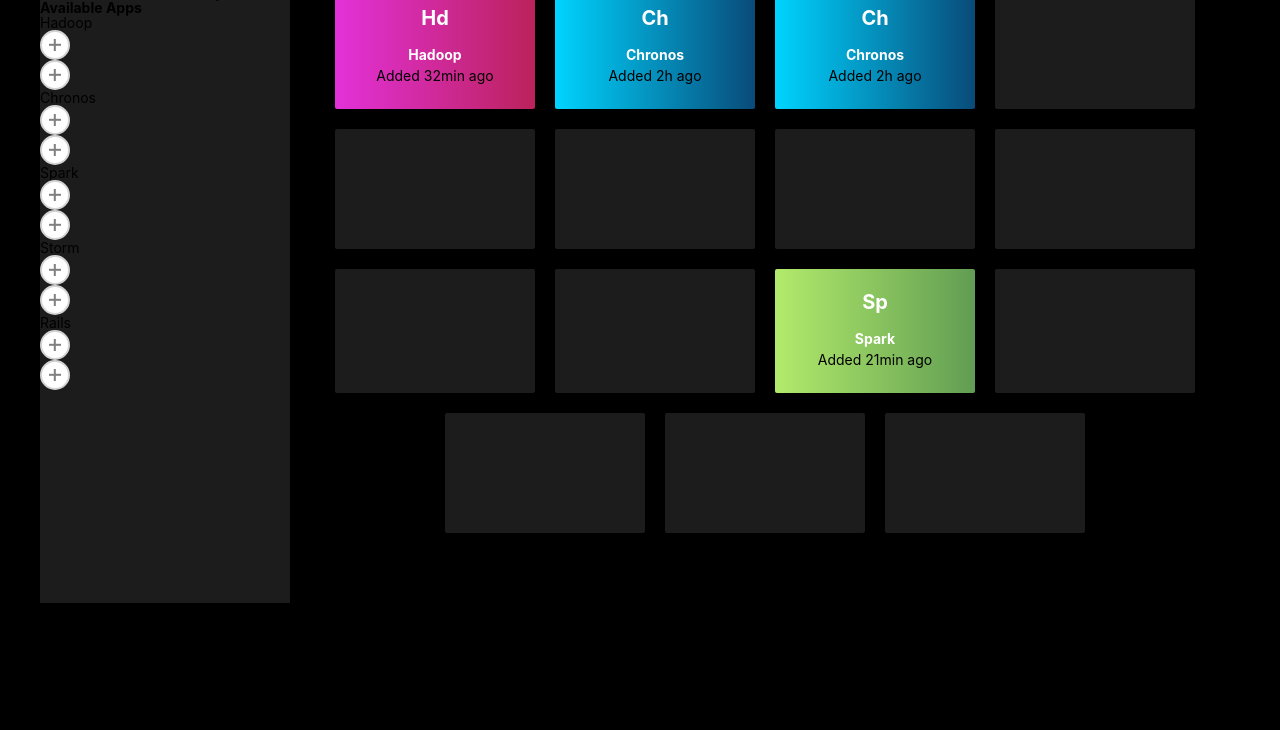
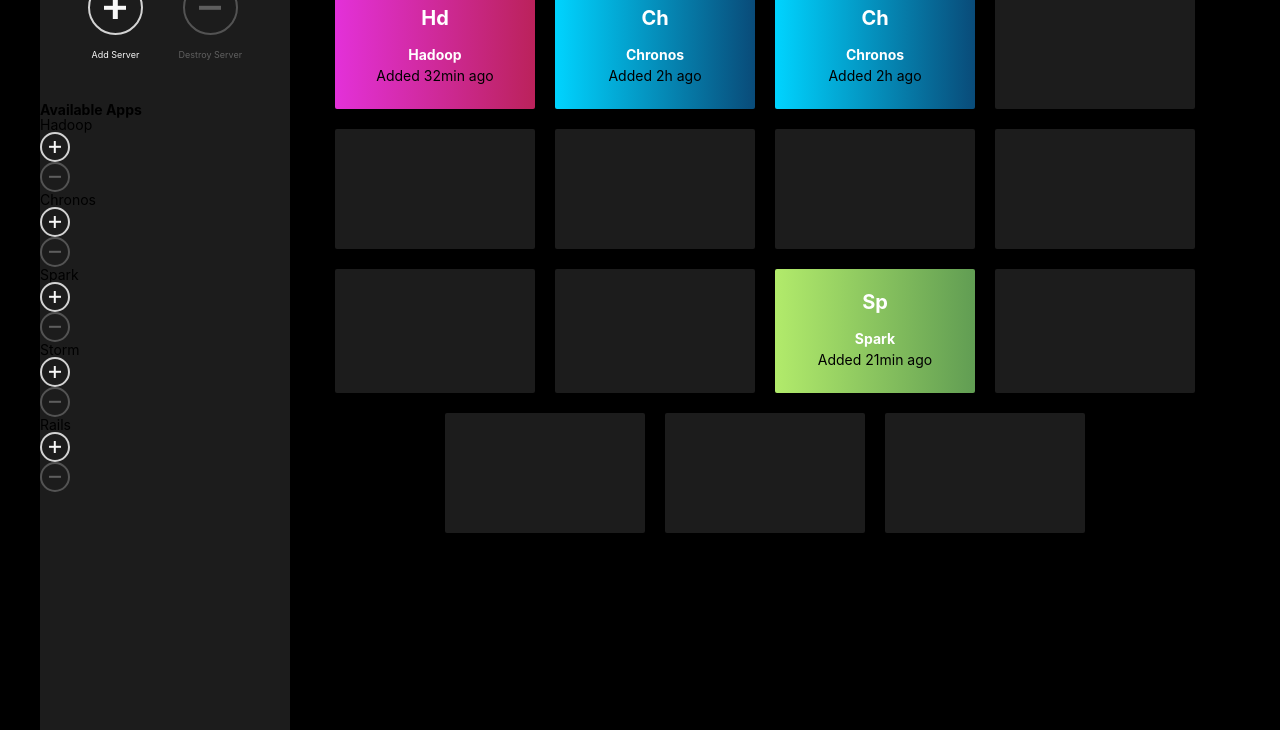
Before and after one commit to mark-bonnici/server-cluster, a React app: page / in a window 1280 px wide. Shown: the part 70-800 px from the top of the page. Built offline with nearby package versions, Linux system fonts and the light colour scheme.

Commit message:
style server control

```diff
--- a/src/components/Button.js
+++ b/src/components/Button.js
@@ -1,22 +1,21 @@
 import React from "react"
 import * as PropTypes from "prop-types"
 
-const Button = ({ text, modifier }) => (
+const Button = ({ type, modifier }) => (
   <>
     <div>
-      <button className={`round-button ${modifier}`} />
+      <button className={`round-button ${modifier} round-button--${type}`} />
     </div>
-    <label>{text}</label>
   </>
 )
 
 Button.propTypes = {
-  text: PropTypes.string,
+  type: PropTypes.string,
   modifier: PropTypes.string
 }
 
 Button.defaultProps = {
-  text: "",
+  type: "",
   modifier: ""
 }
 
--- a/src/components/ServerControl.js
+++ b/src/components/ServerControl.js
@@ -9,11 +9,13 @@
   <div className="server-control">
     <div className="server-control__button">
       <Button type="add" modifier={BUTTON_MODIFIER} />
-      <label>{ADD_BUTTON_TEXT}</label>
+      <label className="server-control__label">{ADD_BUTTON_TEXT}</label>
     </div>
     <div className="server-control__button">
       <Button type="remove" modifier={BUTTON_MODIFIER} />
-      <label>{REMOVE_BUTTON_TEXT}</label>
+      <label className="server-control__label server-control__label--remove">
+        {REMOVE_BUTTON_TEXT}
+      </label>
     </div>
   </div>
 )
--- a/src/styles/blocks/button.scss
+++ b/src/styles/blocks/button.scss
@@ -1,24 +1,29 @@
+@import "../helpers/variables";
+@import "../helpers/mixins.scss";
+
 .round-button {
   border: 2px solid lightgrey;
-  background-color: #fff;
+  background: transparent;
   font-size: 16px;
   height: 2.5em;
   width: 2.5em;
   border-radius: 999px;
   position: relative;
   cursor: pointer;
+  color: $buttonColor;
 
   &:after,
   &:before {
     content: "";
     display: block;
-    background-color: grey;
+    background-color: $buttonColor;
     position: absolute;
     top: 50%;
     left: 50%;
     transform: translate(-50%, -50%);
   }
 
+  &--add {
     &:before {
       height: 1em;
       width: 0.2em;
@@ -30,10 +35,23 @@
     }
   }
 
-.round-button--small {
+  &--remove {
+    opacity: 0.3;
+    &:after {
+      height: 0.2em;
+      width: 1em;
+    }
+  }
+
+  &--small {
     font-size: 12px;
   }
 
-.round-button--large {
+  &--large {
     font-size: 22px;
   }
+
+  &:hover {
+    opacity: 0.7;
+  }
+}
--- a/src/styles/blocks/server-control.scss
+++ b/src/styles/blocks/server-control.scss
@@ -1,10 +1,23 @@
+@import "../helpers/variables";
+
 .server-control {
   display: flex;
   justify-content: center;
   text-align: center;
+  margin: 30px;
+  color: $serverControlButtonColor;
 
   div {
     flex: 0 1 auto;
-    margin: 0 auto;
+    margin: 10px auto;
+  }
+
+  &__label {
+    position: relative;
+    font-size: 0.9rem;
+
+    &--remove {
+      opacity: 0.3;
+    }
   }
 }
--- a/src/styles/helpers/common.scss
+++ b/src/styles/helpers/common.scss
@@ -39,6 +39,7 @@
   display: flex;
   max-width: 1200px;
   margin: 0 auto;
+  height: 100vh;
 }
 
 .flex-centered {
--- a/src/styles/helpers/variables.scss
+++ b/src/styles/helpers/variables.scss
@@ -36,7 +36,9 @@
 $titleColor: $white;
 
 $pageBackgroundColor: $black;
+$serverControlButtonColor: $alabaster;
 
+$buttonColor: $alabaster;
 $buttonTextColor: $white;
 $buttonBorderColor: $outrageousOrange;
 $buttonBackgroundColor: $outrageousOrange;
```
Lines whose indentation alone changed are shown as unchanged.
